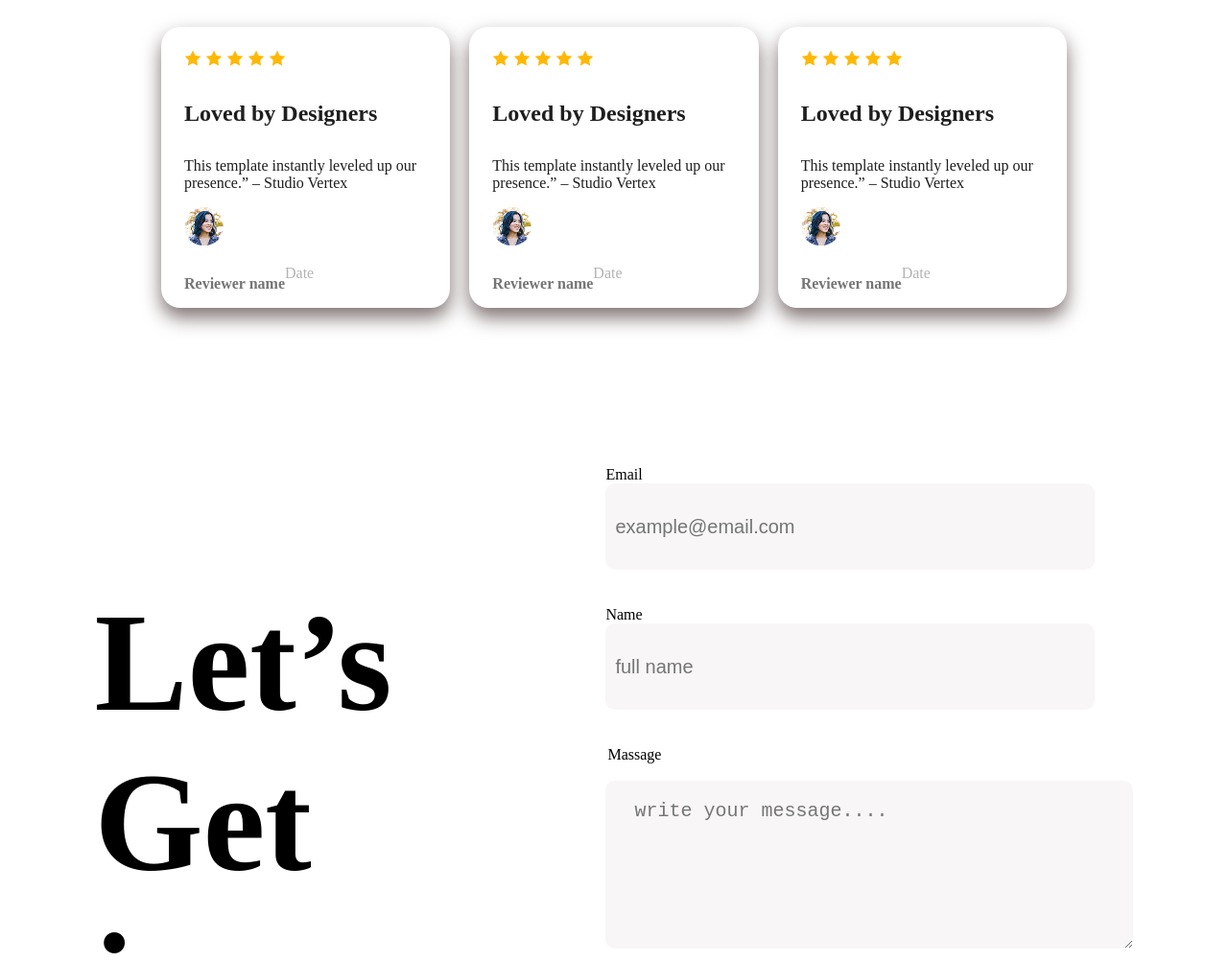
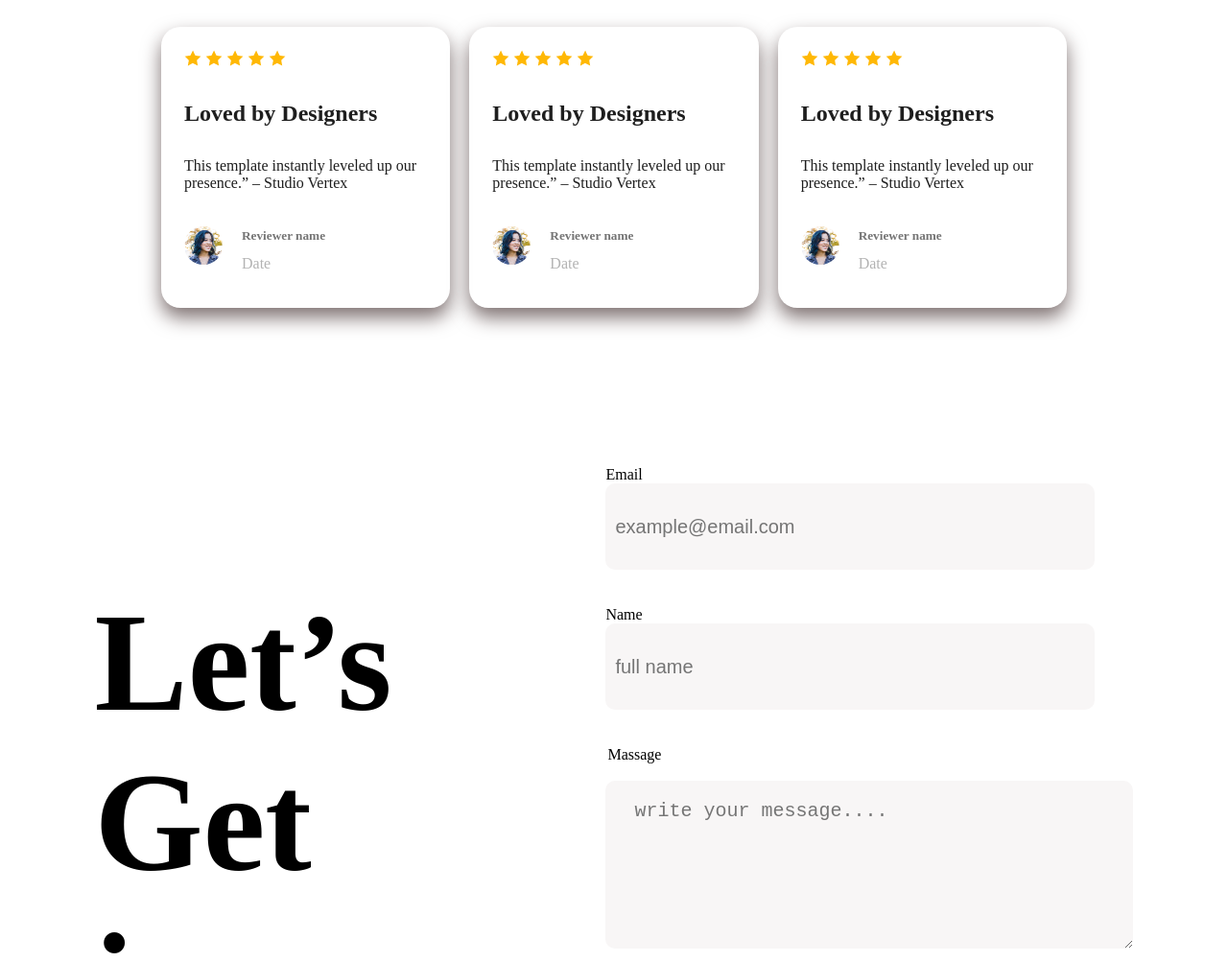
Before and after one commit to foyzullahafsar/first-assignment, a plain HTML site: page index.html in a window 1280 px wide. Shown: the part 1767-2770 px from the top of the page at 96% size. Drawn offline with Linux system fonts and the light colour scheme.

Commit message:
done some edit in review section

```diff
--- a/index.html
+++ b/index.html
@@ -58,11 +58,13 @@
                     <img class="star" src="assets/icon-star.png" alt="">
                     <h4 class="rev-title">Loved by Designers</h4>
                     <p class="rev-dec">This template instantly leveled up our presence.” – Studio Vertex</p>
-                    <img class="rev-image" src="assets/avatar.png" alt="">
                      <div class="rev-info">
-                        <h5 class="rev-name">Reviewer name</h5>
+                        <img class="rev-image" src="assets/avatar.png" alt="">
+                        <div class="rev-name">
+                        <h5>Reviewer name</h5>
                         <p class="date">Date</p>
-                    </div>
+                        </div>
+                     </div>
                 </div>
                 <div class="abt-review">
                     <img class="star" src="assets/icon-star.png" alt="">
@@ -72,11 +74,13 @@
                     <img class="star" src="assets/icon-star.png" alt="">
                     <h4 class="rev-title">Loved by Designers</h4>
                     <p class="rev-dec">This template instantly leveled up our <br> presence.” – Studio Vertex</p>
-                    <img class="rev-image" src="assets/avatar.png" alt="">
-                    <div class="rev-info">
-                        <h5 class="rev-name">Reviewer name</h5>
+                  <div class="rev-info">
+                        <img class="rev-image" src="assets/avatar.png" alt="">
+                        <div class="rev-name">
+                        <h5>Reviewer name</h5>
                         <p class="date">Date</p>
-                    </div>
+                        </div>
+                     </div>
                 </div>
                 <div class="abt-review">
                     <img class="star" src="assets/icon-star.png" alt="">
@@ -86,11 +90,13 @@
                     <img class="star" src="assets/icon-star.png" alt="">
                     <h4 class="rev-title">Loved by Designers</h4>
                     <p class="rev-dec">This template instantly leveled up our <br> presence.” – Studio Vertex</p>
-                    <img class="rev-image" src="assets/avatar.png" alt="">
-                    <div class="rev-info">
-                        <h5 class="rev-name">Reviewer name</h5>
+                   <div class="rev-info">
+                        <img class="rev-image" src="assets/avatar.png" alt="">
+                        <div class="rev-name">
+                        <h5>Reviewer name</h5>
                         <p class="date">Date</p>
-                    </div>
+                        </div>
+                     </div>
                 </div>
             </div>
             </div>
--- a/style/styles.css
+++ b/style/styles.css
@@ -102,7 +102,8 @@ header{
     width: 365px;
 }
 .rev-info{
-   display: flex;
+    display: flex;
+    gap: 20px;
 }
 
 .rev-title1{
@@ -121,6 +122,9 @@ header{
 
 .rev-image{
     border-radius: 50px;
+    height: 40px;
+    width: 40px;
+    margin-top: 20px;
 }
 
 .rev-name{
@@ -130,6 +134,7 @@ header{
 .date{
     font-size: 16px;
     color: #B3B3B3;
+    margin-top: -10px;
 }
 /* massage */
 .massage{
```
